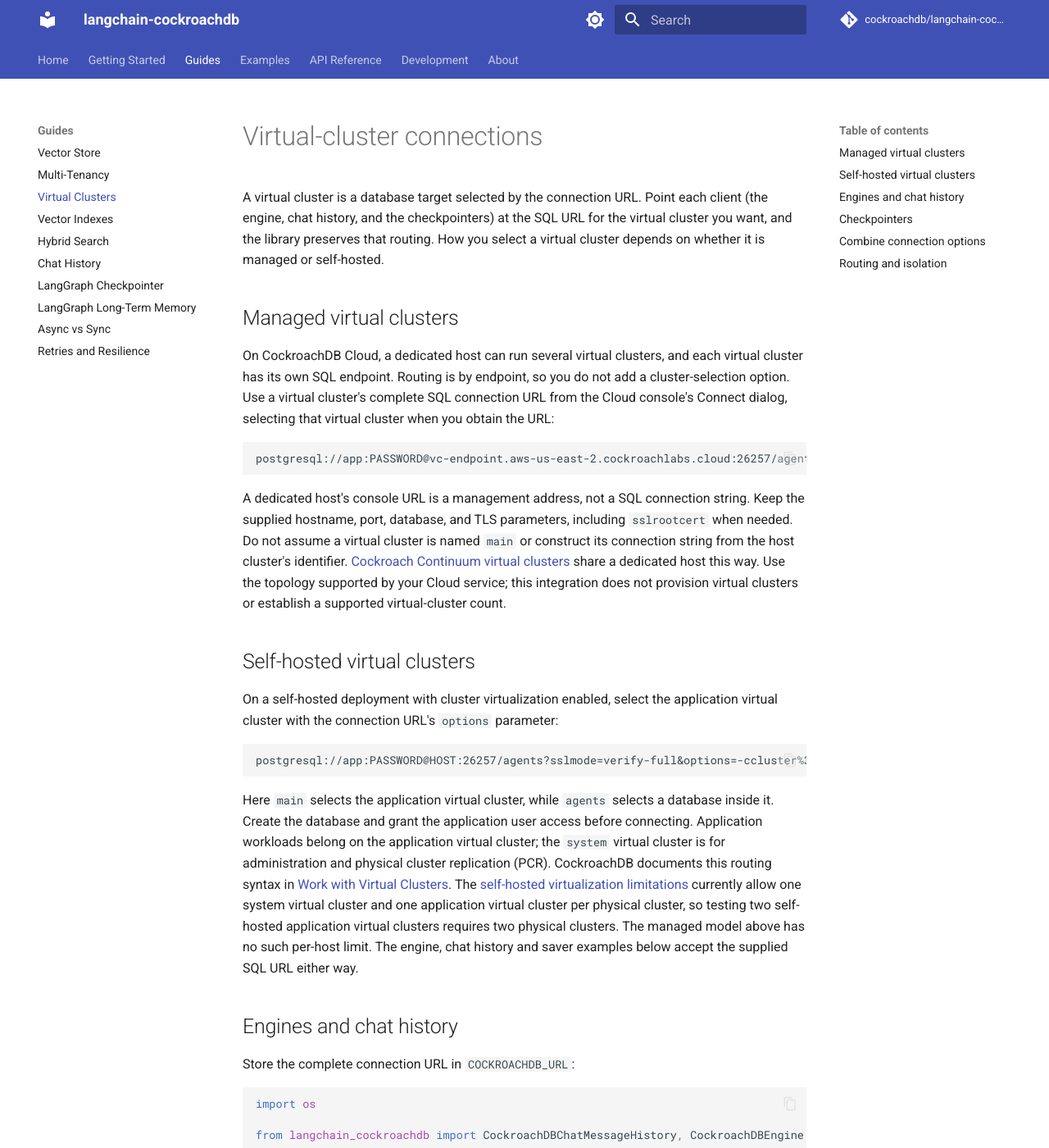
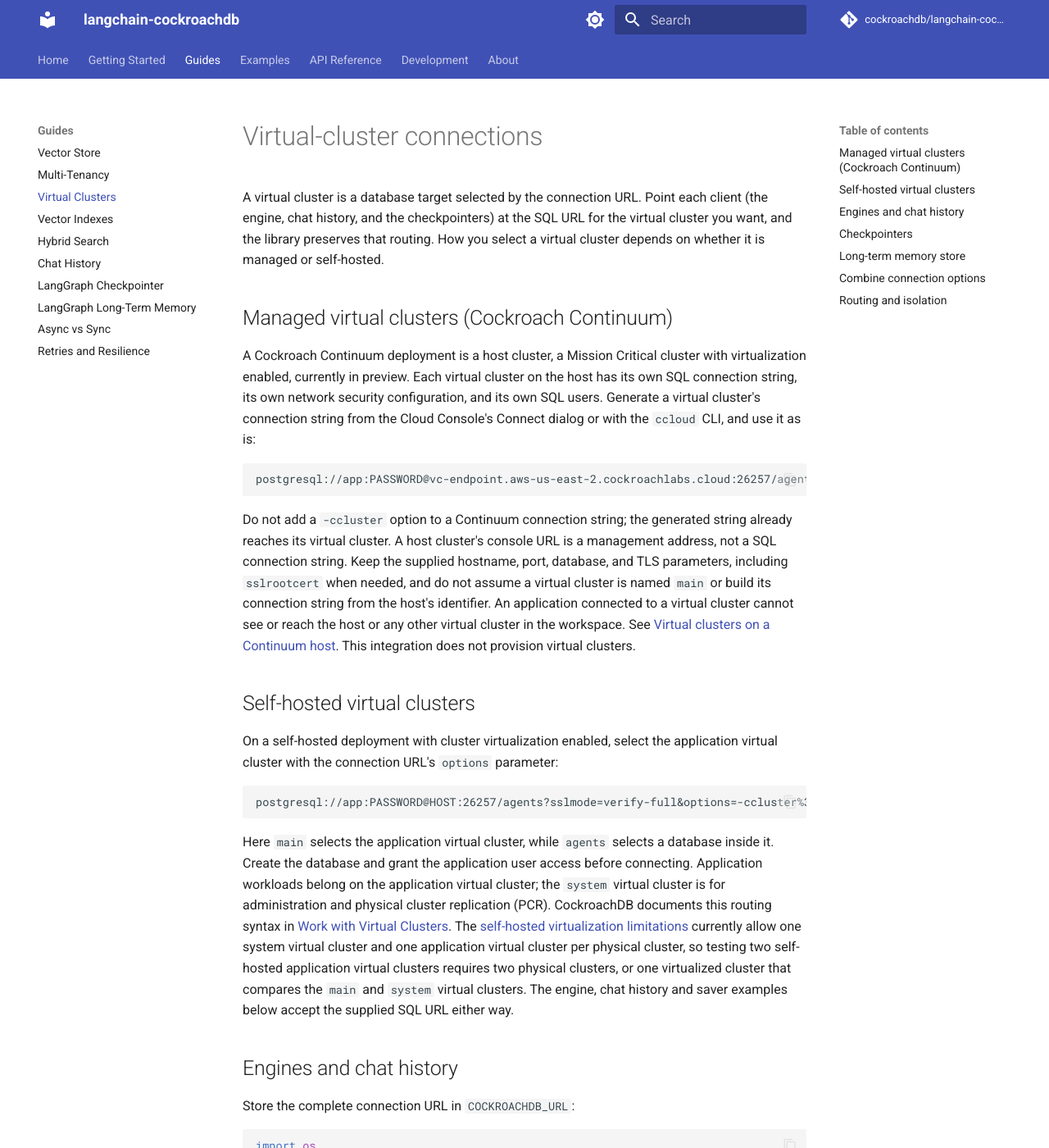
Before and after one commit to cockroachdb/langchain-cockroachdb, an MkDocs documentation site: the page built from docs/guides/virtual-clusters.md, in a window 1280 px wide and 1400 px high. Shown: the whole window at 82% size. Built offline with MkDocs 1.6.1 and Material for MkDocs 9.7.7, drawn with Linux system fonts in a browser that asks for light colours; comment, search, counter and statistics services are not loaded; some of the changed text lies outside the part shown.

Commit message:
docs: address review - align the virtual-cluster docs with the Continuum host-cluster model, percent-encode -ccluster for libpq, correct the self-hosted recipe, and cover the long-term memory store
Co-authored-by: roachdev-claude <roachdev-claude-bot@cockroachlabs.com>

````diff
--- a/docs/guides/virtual-clusters.md
+++ b/docs/guides/virtual-clusters.md
@@ -5,26 +5,27 @@ each client (the engine, chat history, and the checkpointers) at the SQL URL
 for the virtual cluster you want, and the library preserves that routing. How
 you select a virtual cluster depends on whether it is managed or self-hosted.
 
-## Managed virtual clusters
+## Managed virtual clusters (Cockroach Continuum)
 
-On CockroachDB Cloud, a dedicated host can run several virtual clusters, and
-each virtual cluster has its own SQL endpoint. Routing is by endpoint, so you
-do not add a cluster-selection option. Use a virtual cluster's complete SQL
-connection URL from the Cloud console's Connect dialog, selecting that virtual
-cluster when you obtain the URL:
+A Cockroach Continuum deployment is a host cluster, a Mission Critical cluster
+with virtualization enabled, currently in preview. Each virtual cluster on the
+host has its own SQL connection string, its own network security configuration,
+and its own SQL users. Generate a virtual cluster's connection string from the
+Cloud Console's Connect dialog or with the `ccloud` CLI, and use it as is:
 
 ```text
 postgresql://app:PASSWORD@vc-endpoint.aws-us-east-2.cockroachlabs.cloud:26257/agents?sslmode=verify-full
 ```
 
-A dedicated host's console URL is a management address, not a SQL connection
-string. Keep the supplied hostname, port, database, and TLS parameters,
-including `sslrootcert` when needed. Do not assume a virtual cluster is named
-`main` or construct its connection string from the host cluster's identifier.
-[Cockroach Continuum virtual clusters](https://www.cockroachlabs.com/product/continuum/)
-share a dedicated host this way. Use the topology supported by your Cloud
-service; this integration does not provision virtual clusters or establish a
-supported virtual-cluster count.
+Do not add a `-ccluster` option to a Continuum connection string; the generated
+string already reaches its virtual cluster. A host cluster's console URL is a
+management address, not a SQL connection string. Keep the supplied hostname,
+port, database, and TLS parameters, including `sslrootcert` when needed, and do
+not assume a virtual cluster is named `main` or build its connection string from
+the host's identifier. An application connected to a virtual cluster cannot see
+or reach the host or any other virtual cluster in the workspace. See
+[Virtual clusters on a Continuum host](https://docs.cockroachlabs.com/docs/continuum/virtual-clusters).
+This integration does not provision virtual clusters.
 
 ## Self-hosted virtual clusters
 
@@ -44,9 +45,9 @@ cluster replication (PCR). CockroachDB documents this routing syntax in
 The [self-hosted virtualization limitations](https://www.cockroachlabs.com/docs/stable/cluster-virtualization-overview#known-limitations)
 currently allow one system virtual cluster and one application virtual cluster
 per physical cluster, so testing two self-hosted application virtual clusters
-requires two physical clusters. The managed model above has no such per-host
-limit. The engine, chat history and saver examples below accept the supplied
-SQL URL either way.
+requires two physical clusters, or one virtualized cluster that compares the
+`main` and `system` virtual clusters. The engine, chat history and saver
+examples below accept the supplied SQL URL either way.
 
 ## Engines and chat history
 
@@ -94,20 +95,41 @@ query parameters. For concurrent agents, use a
 `postgresql://` URL directly to `psycopg_pool`. Pool constructors are provided
 by psycopg and do not normalize `cockroachdb://` URLs.
 
+## Long-term memory store
+
+`CockroachDBStore` and `AsyncCockroachDBStore` accept the same URL through
+`from_conn_string`, including the `pool_config` path, which builds the pool from
+the normalized URL. Point them at the same virtual cluster:
+
+```python
+import os
+
+from langchain_cockroachdb.store import CockroachDBStore
+
+with CockroachDBStore.from_conn_string(os.environ["COCKROACHDB_URL"]) as store:
+    store.setup()
+```
+
+See the [long-term memory store guide](long-term-memory.md) for indexes, TTL and
+search.
+
 ## Combine connection options
 
 Startup options such as the self-hosted `-ccluster` selector go in one
-`options` value, separated by spaces. Managed virtual clusters route by
-endpoint and usually need no `-ccluster` option. For example, to select a
+`options` value, separated by spaces. If a connection string already carries an
+`options` value, append to it rather than replace it. For example, to select a
 self-hosted `main` cluster and set a statement timeout:
 
 ```python
 from urllib.parse import quote, urlencode
 
-query = urlencode({
-    "sslmode": "verify-full",
-    "options": "-ccluster=main -cstatement_timeout=5000",
-}, quote_via=quote)
+query = urlencode(
+    {
+        "sslmode": "verify-full",
+        "options": "-ccluster=main -cstatement_timeout=5000",
+    },
+    quote_via=quote,
+)
 connection_url = f"postgresql://app:PASSWORD@HOST:26257/agents?{query}"
 ```
 
````
Also changed, not shown: CHANGELOG.md (+1 -5 lines), docs/about/changelog.md (+1 -5 lines), docs/development/testing.md (+26 -19 lines), docs/getting-started/configuration.md (+15 -14 lines), 2 other files.
